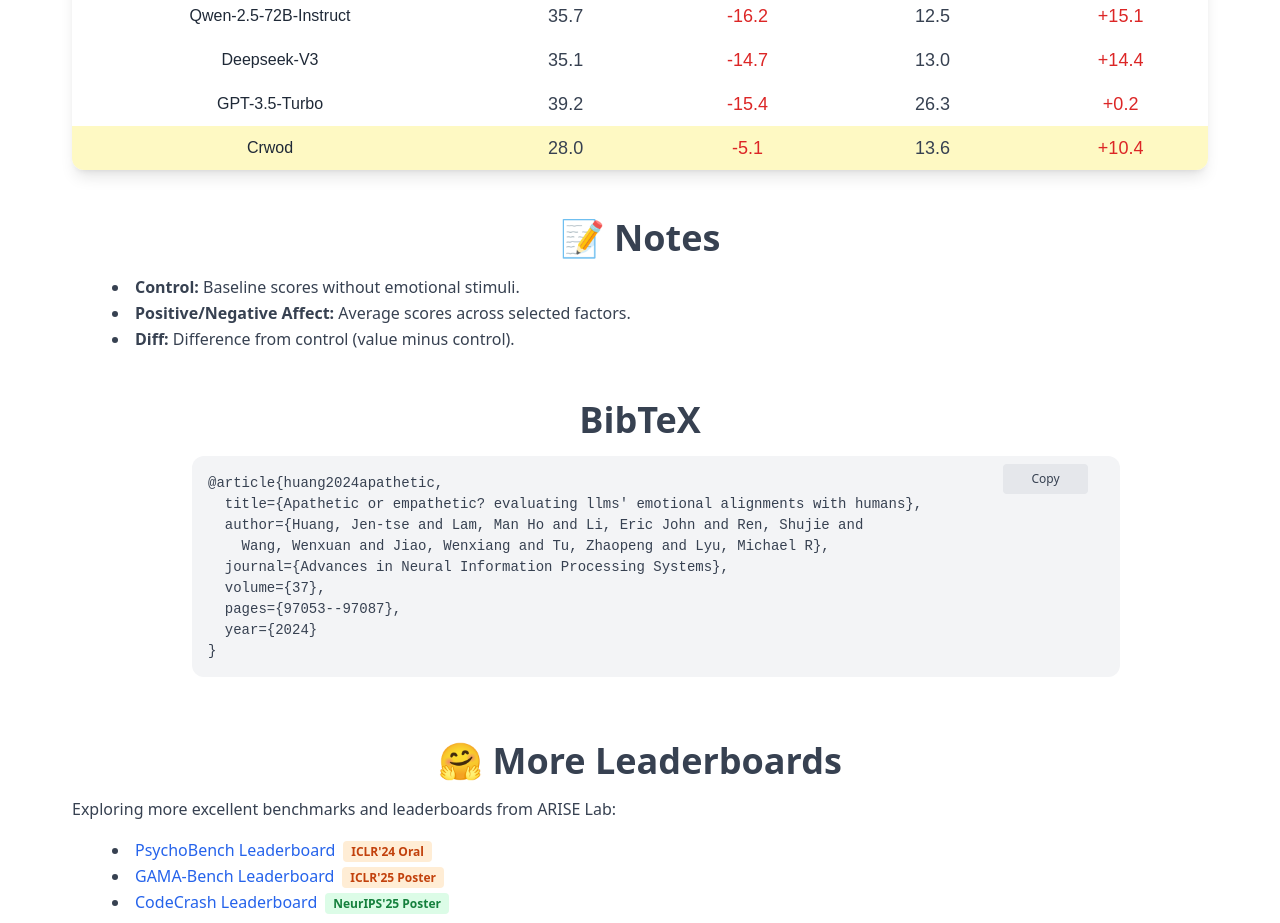
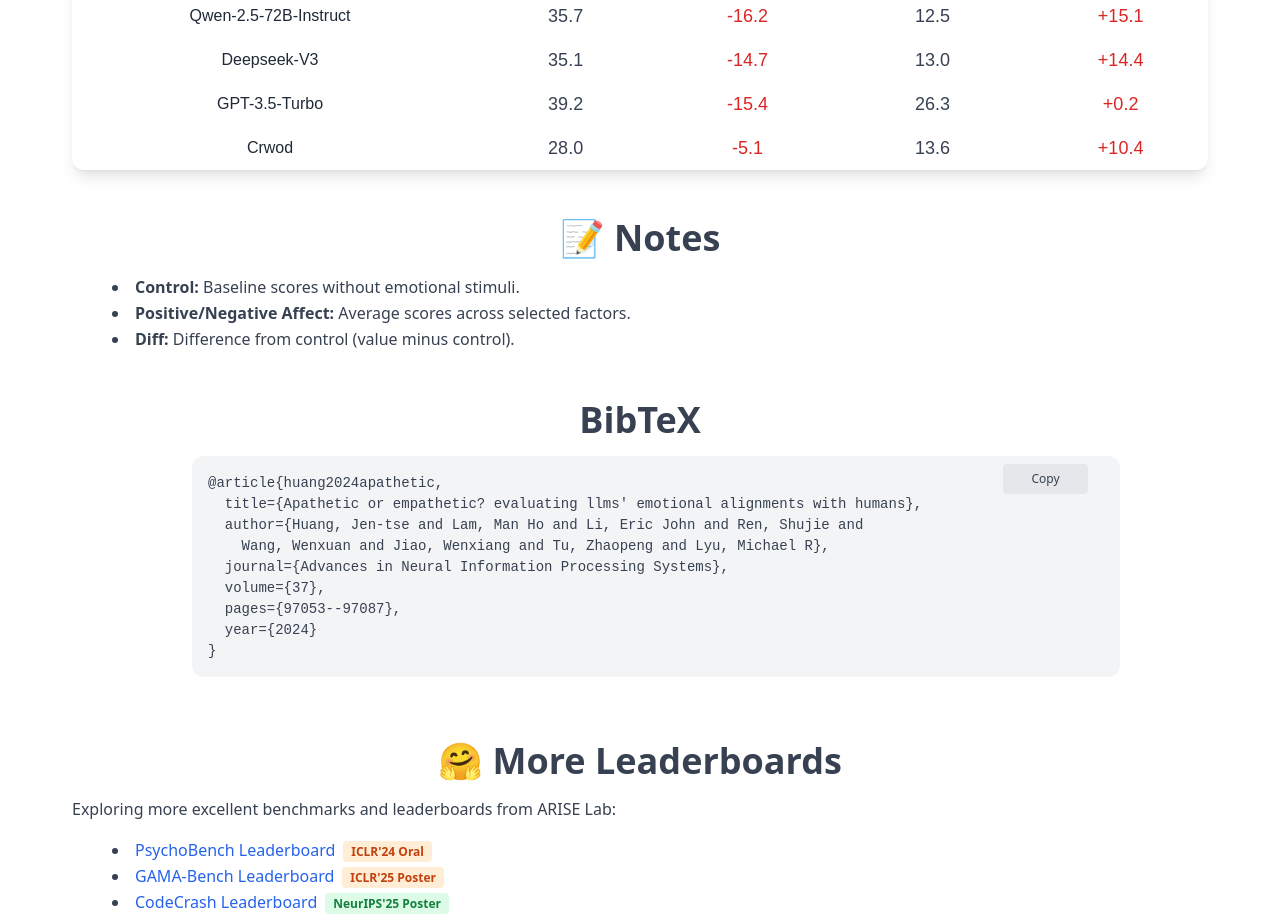
Before and after one commit to CUHK-ARISE/EmotionBench, a Vue app: page / in a window 1280 px wide. Shown: the part 2100-3023 px from the top of the page. Built offline with nearby package versions, Linux system fonts and the light colour scheme.

Commit message:
Fix a typo.

```diff
--- a/src/pages/Leaderboard.vue
+++ b/src/pages/Leaderboard.vue
@@ -363,7 +363,7 @@
 const bib = ref(null)
 
 function isCrowdData(modelName) {
-  return modelName.toLowerCase().includes('crowd') || modelName.toLowerCase().includes('crwod')
+  return modelName.toLowerCase().includes('crowd') || modelName.toLowerCase().includes('crowd')
 }
 
 function copyBib() {
@@ -381,7 +381,7 @@
     const [dataRes, metaRes, crowdRes] = await Promise.all([
       fetch(`${import.meta.env.BASE_URL}data.json`),
       fetch(`${import.meta.env.BASE_URL}metadata.json`),
-      fetch(`${import.meta.env.BASE_URL}crwod.json`)
+      fetch(`${import.meta.env.BASE_URL}crowd.json`)
     ])
     leaderboardData.value = await dataRes.json()
     metadata.value = await metaRes.json()
```
Also changed, not shown: public/crowd.json (renamed from public/crwod.json), 1 other file (tests, documents, lock files or other folders).
